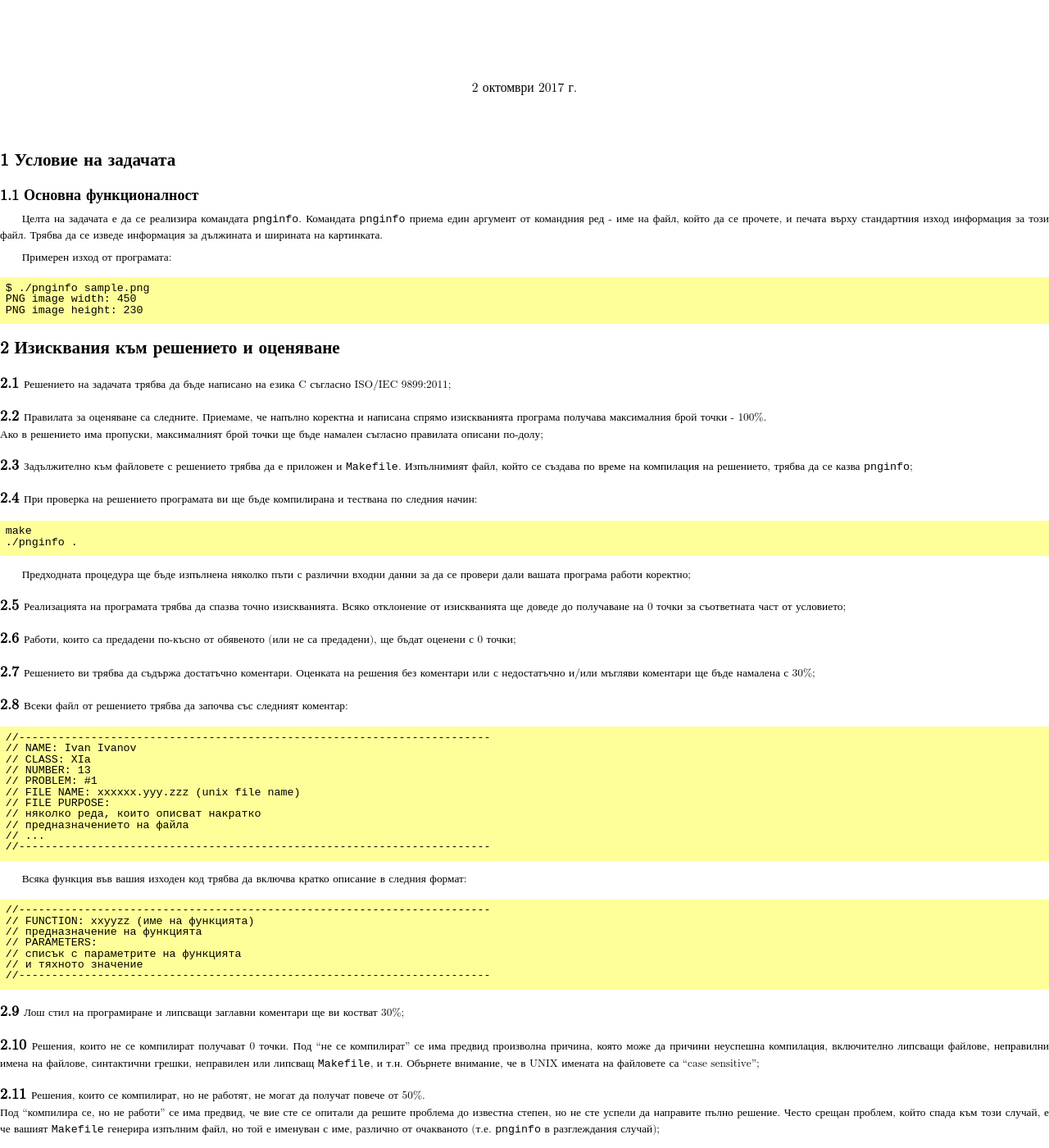
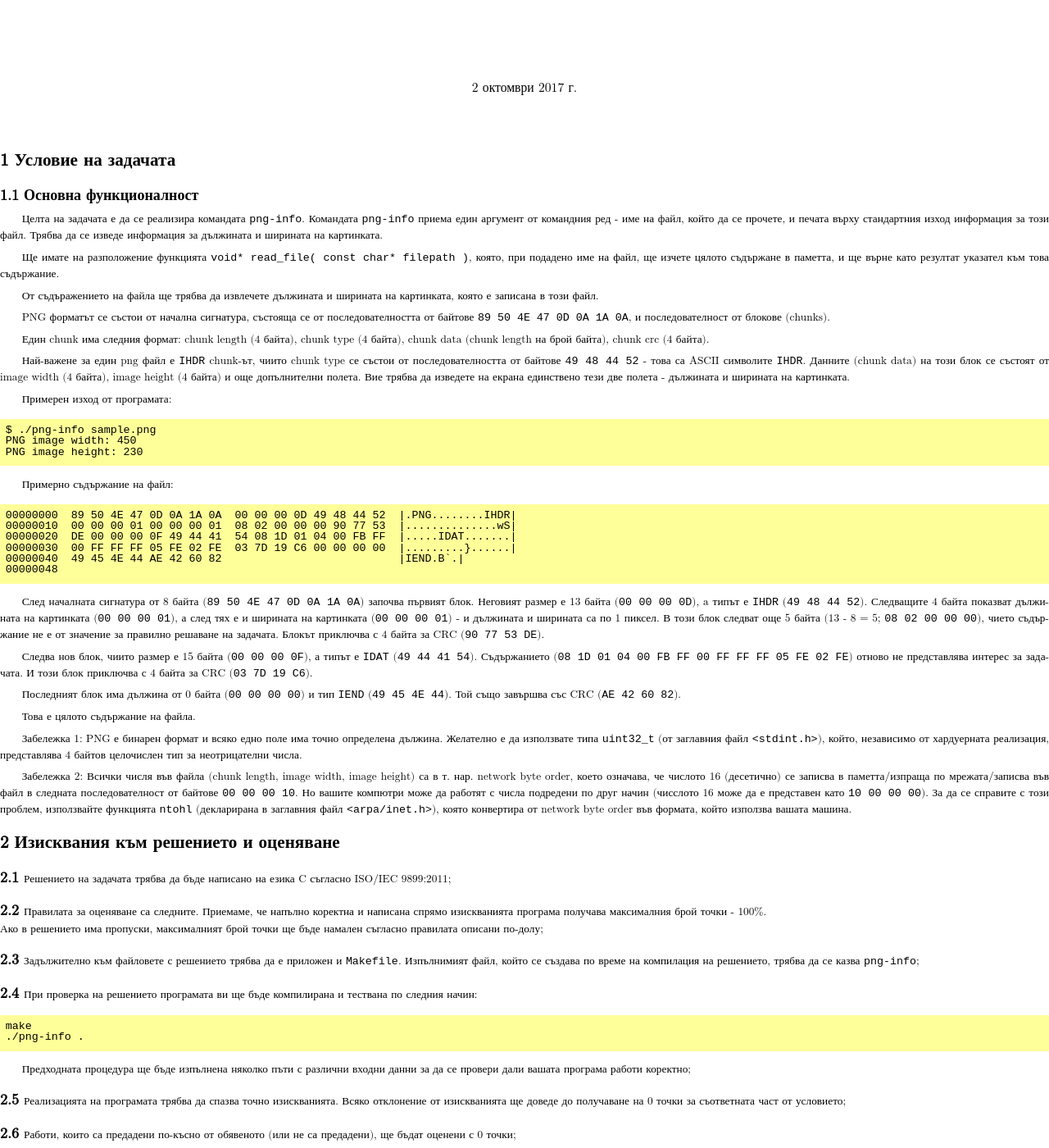
Before and after one commit to elsys/os-homeworks, a Jekyll site: the page built from _tasks/2017-2018/2017-10-02-png-info.md, in a window 1280 px wide and 1400 px high, scrolled down 737 px. Shown: the whole window at 82% size. Built offline with Jekyll 4.4.1, drawn with Linux system fonts in a browser that asks for light colours.

Commit message:
Add detailed information on the PNG format

````diff
--- a/_tasks/2017-2018/2017-10-02-png-info.md
+++ b/_tasks/2017-2018/2017-10-02-png-info.md
@@ -1,5 +1,5 @@
 ---
-cmdline: "pnginfo"
+cmdline: "png-info"
 title:  "Задача №2: Реализация на команда за извличане на информация от файл с формат png"
 ---
 0. Условие на задачата
@@ -8,6 +8,16 @@ title:  "Задача №2: Реализация на команда за изв
 
       Целта на задачата е да се реализира командата `{{ page.cmdline }}`. Командата `{{ page.cmdline }}` приема един аргумент от командния ред - име на файл, който да се прочете, и печата върху стандартния изход информация за този файл. Трябва да се изведе информация за дължината и ширината на картинката.
 
+      Ще имате на разположение функцията `void* read_file( const char* filepath )`, която, при подадено име на файл, ще изчете цялото съдържане в паметта, и ще върне като резултат указател към това съдържание.
+
+      От съдъражението на файла ще трябва да извлечете дължината и ширината на картинката, която е записана в този файл.
+
+      PNG форматът се състои от начална сигнатура, състояща се от последователността от байтове `89 50 4E 47 0D 0A 1A 0A`, и последователност от блокове (chunks).
+
+      Един chunk има следния формат: chunk length (4 байта), chunk type (4 байта), chunk data (chunk length на брой байта), chunk crc (4 байта).
+
+      Най-важене за един png файл е `IHDR` chunk-ът, чиито chunk type се състои от последователността от байтове `49 48 44 52` - това са ASCII символите `IHDR`. Данните (chunk data) на този блок се състоят от image width (4 байта), image height (4 байта) и още допълнителни полета. Вие трябва да изведете на екрана единствено тези две полета - дължината и ширината на картинката.
+
       Примерен изход от програмата:
       ```
       $ ./{{ page.cmdline }} sample.png
@@ -15,4 +25,28 @@ title:  "Задача №2: Реализация на команда за изв
       PNG image height: 230
       ```
 
+      Примерно съдържание на файл:
+      ```
+      00000000  89 50 4E 47 0D 0A 1A 0A  00 00 00 0D 49 48 44 52  |.PNG........IHDR|
+      00000010  00 00 00 01 00 00 00 01  08 02 00 00 00 90 77 53  |..............wS|
+      00000020  DE 00 00 00 0F 49 44 41  54 08 1D 01 04 00 FB FF  |.....IDAT.......|
+      00000030  00 FF FF FF 05 FE 02 FE  03 7D 19 C6 00 00 00 00  |.........}......|
+      00000040  49 45 4E 44 AE 42 60 82                           |IEND.B`.|
+      00000048
+      ```
+
+      След началната сигнатура от 8 байта (`89 50 4E 47 0D 0A 1A 0A`) започва първият блок. Неговият размер е 13 байта (`00 00 00 0D`), a типът е `IHDR` (`49 48 44 52`). Следващите 4 байта показват дължината на картинката (`00 00 00 01`), а след тях е и ширината на картинката (`00 00 00 01`) - и дължината и ширината са по 1 пиксел. В този блок следват още 5 байта (13 - 8 = 5; `08 02 00 00 00`), чието съдържание не е от значение за правилно решаване на задачата. Блокът приключва с 4 байта за CRC (`90 77 53 DE`).
+
+      Следва нов блок, чиито размер е 15 байта (`00 00 00 0F`), а типът е `IDAT` (`49 44 41 54`). Съдържанието (`08 1D 01 04 00 FB FF 00 FF FF FF 05 FE 02 FE`) отново не представлява интерес за задачата. И този блок приключва с 4 байта за CRC (`03 7D 19 C6`).
+
+      Последният блок има дължина от 0 байта (`00 00 00 00`) и тип `IEND` (`49 45 4E 44`). Той също завършва със CRC (`AE 42 60 82`).
+
+      Това е цялото съдържание на файла.
+
+      Забележка 1: PNG е бинарен формат и всяко едно поле има точно определена дължина. Желателно е да използвате типа `uint32_t` (от заглавния файл `<stdint.h>`), който, независимо от хардуерната реализация, представлява 4 байтов целочислен тип за неотрицателни числа.
+
+      Забележка 2: Всички числя във файла (chunk length, image width, image height) са в т. нар. network byte order, което означава, че числото 16 (десетично) се записва в паметта/изпраща по мрежата/записва във файл в следната последователност от байтове `00 00 00 10`. Но вашите компютри може да работят с числа подредени по друг начин (чисслото 16 може да е представен като `10 00 00 00`). За да се справите с този проблем, използвайте функцията `ntohl` (декларирана в заглавния файл `<arpa/inet.h>`), която конвертира от network byte order във формата, който използва вашата машина.
+
+
+
 {% include requirements-cmd.md %}
````
